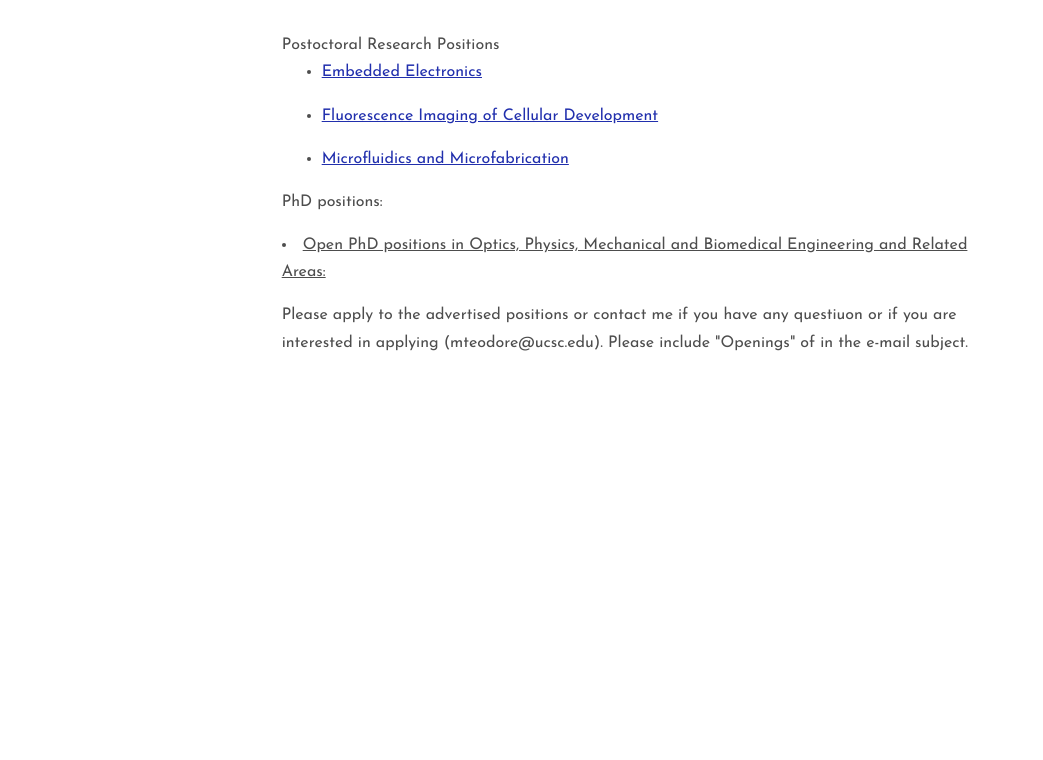
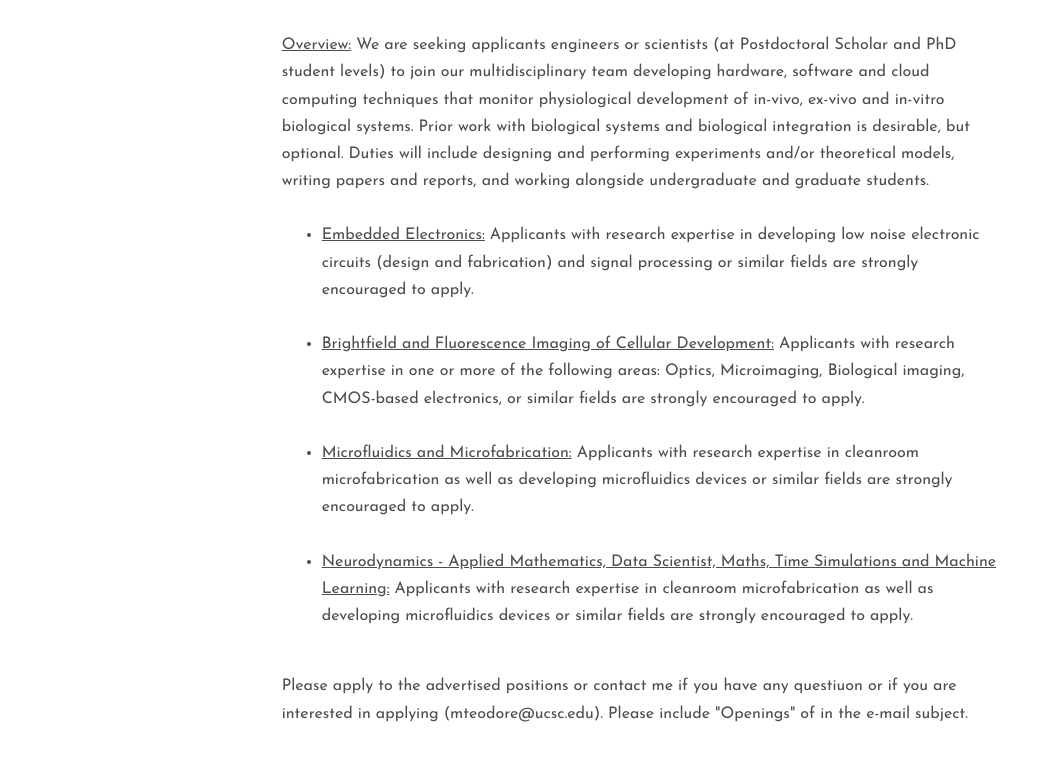
Before and after one commit to DANSERLab/danserlab.github.io, a plain HTML site: page Openings.html in a window 1280 px wide. Shown: the part 322-1082 px from the top of the page, without its empty margins (0-1043 px from the left). Before the commit the page ends 855 px from the top, so only its background shows below. Drawn offline with Linux system fonts and the light colour scheme; files whose address does not match are found by name.

Commit message:
Add files via upload

```diff
--- a/Openings.html
+++ b/Openings.html
@@ -115,21 +115,32 @@
 
  <div align="left">
 
-     Postoctoral Research Positions
+     <u>Overview:</u> We are seeking applicants engineers or scientists (at Postdoctoral Scholar and PhD student levels) to join our multidisciplinary team developing hardware, software and cloud computing techniques that monitor physiological development of in-vivo, ex-vivo and in-vitro biological systems. Prior work with biological systems and biological integration is desirable, but optional. Duties will include designing and performing experiments and/or theoretical models, writing papers and reports, and working alongside undergraduate and graduate students.<!--to be part of our multidisciplinary team developing hardware (e.g., embeded electronics, robotics, biolectronics, optics and microfluidics) and and software (e.g., computer vision, machine learning, IoT algorithms) for biology experiments.-->
 
- <ul>
- <li><a href="https://recruit.ucsc.edu/apply/JPF00993"><u>Embedded Electronics</u></a></li><p></p>
- <li><a href="https://recruit.ucsc.edu/apply/JPF00994"><u>Fluorescence Imaging of Cellular Development</u></a></li><p></p>
- <li><a href="https://recruit.ucsc.edu/apply/JPF00995"><u>Microfluidics and Microfabrication</u></a></li><p></p>
+ <ul><br>
+
+<!-- <li><a href="https://recruit.ucsc.edu/apply/JPF00993"><u>Embedded Electronics</u></a></li><p></p> -->
+<li><a><u>Embedded Electronics:</u></a> Applicants with research expertise in developing low noise electronic circuits (design and fabrication) and signal processing or similar fields are strongly encouraged to apply.</li> <br>
+
+
+
+<!-- <li><a href="https://recruit.ucsc.edu/apply/JPF00994"><u>Fluorescence Imaging of Cellular Development</u></a></li><p></p>-->
+ <li><a><u>Brightfield and Fluorescence Imaging of Cellular Development:</u></a> Applicants with research expertise in one or more of the following areas: Optics, Microimaging, Biological imaging, CMOS-based electronics, or similar fields are strongly encouraged to apply. </li><br>
+
+
+
+<!-- <li><a href="https://recruit.ucsc.edu/apply/JPF00995"><u>Microfluidics and Microfabrication</u></a></li><p></p>-->
+ <li><a><u>Microfluidics and Microfabrication:</u></a> Applicants with research expertise in cleanroom microfabrication as well as developing microfluidics devices or similar fields are strongly encouraged to apply. </li><br>
+
+ <li><a><u>Neurodynamics
+
+     - Applied Mathematics, Data Scientist, Maths, Time
+
+
+     Simulations and Machine Learning:</u></a> Applicants with research expertise in cleanroom microfabrication as well as developing microfluidics devices or similar fields are strongly encouraged to apply. </li><br>
+
  </ul>
 
-PhD positions:
-
- <p></p>
- <li><u>Open PhD positions in Optics, Physics, Mechanical and Biomedical Engineering and Related Areas:</u><br>
-     <!-- - We are seeking applicants (at PhD student or Postdoctoral Scholar levels) to be part of a multidisciplinary team that is designing and fabricating microimaging devices for continuous fluorescence imaging of cellular development. The candidate should have experience in one or more of the following: Lensless imaging, Optics, Microimaging, Biological imaging, CMOS-based electronics, Bioelectronics, Microfluidics, Biomedical Integration or similar fields.
-     -->
-<p></p>
 
  Please apply to the advertised positions or contact me if you have any questiuon or if you are interested in applying (mteodore@ucsc.edu). Please include "Openings" of in the e-mail subject.
  </div>
```
